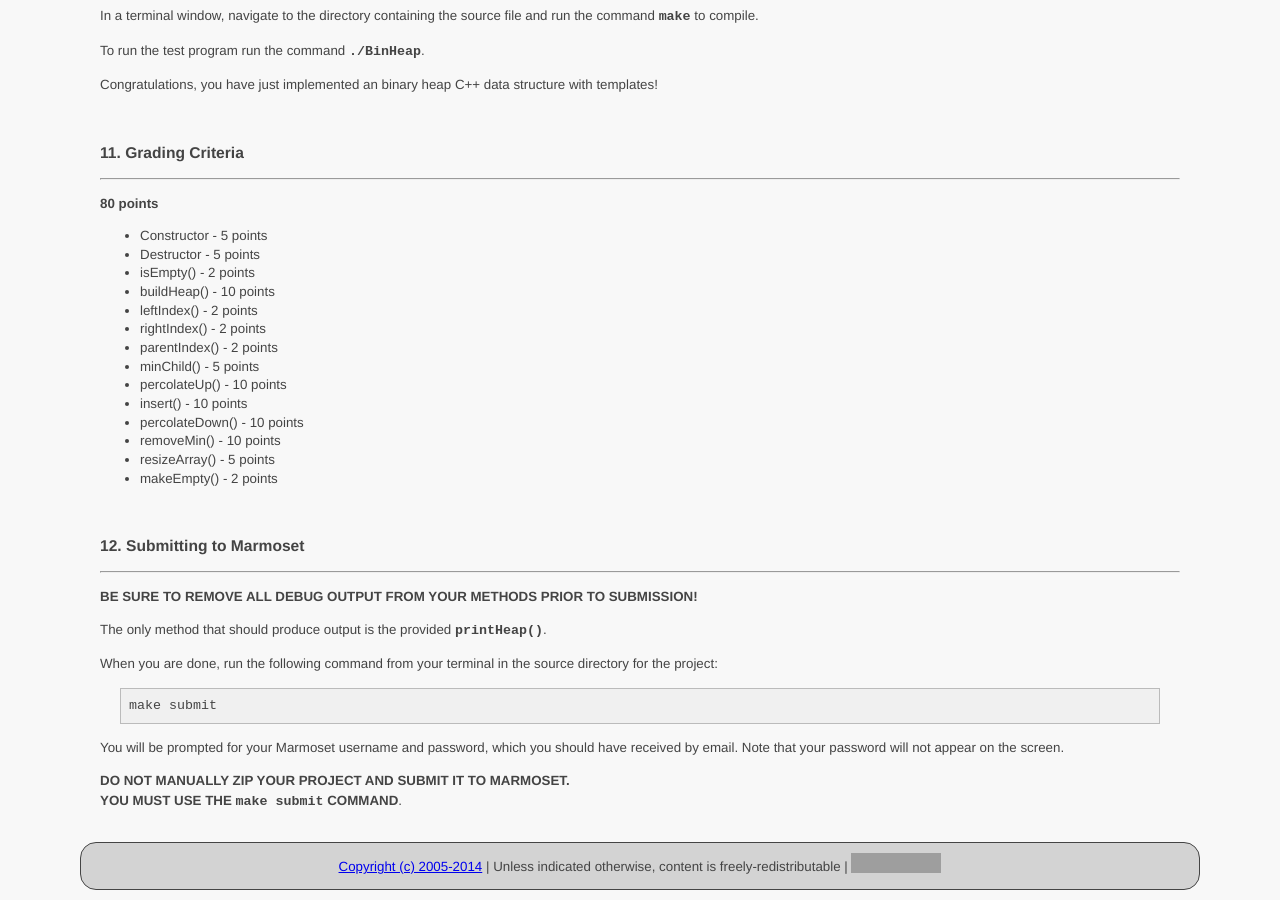
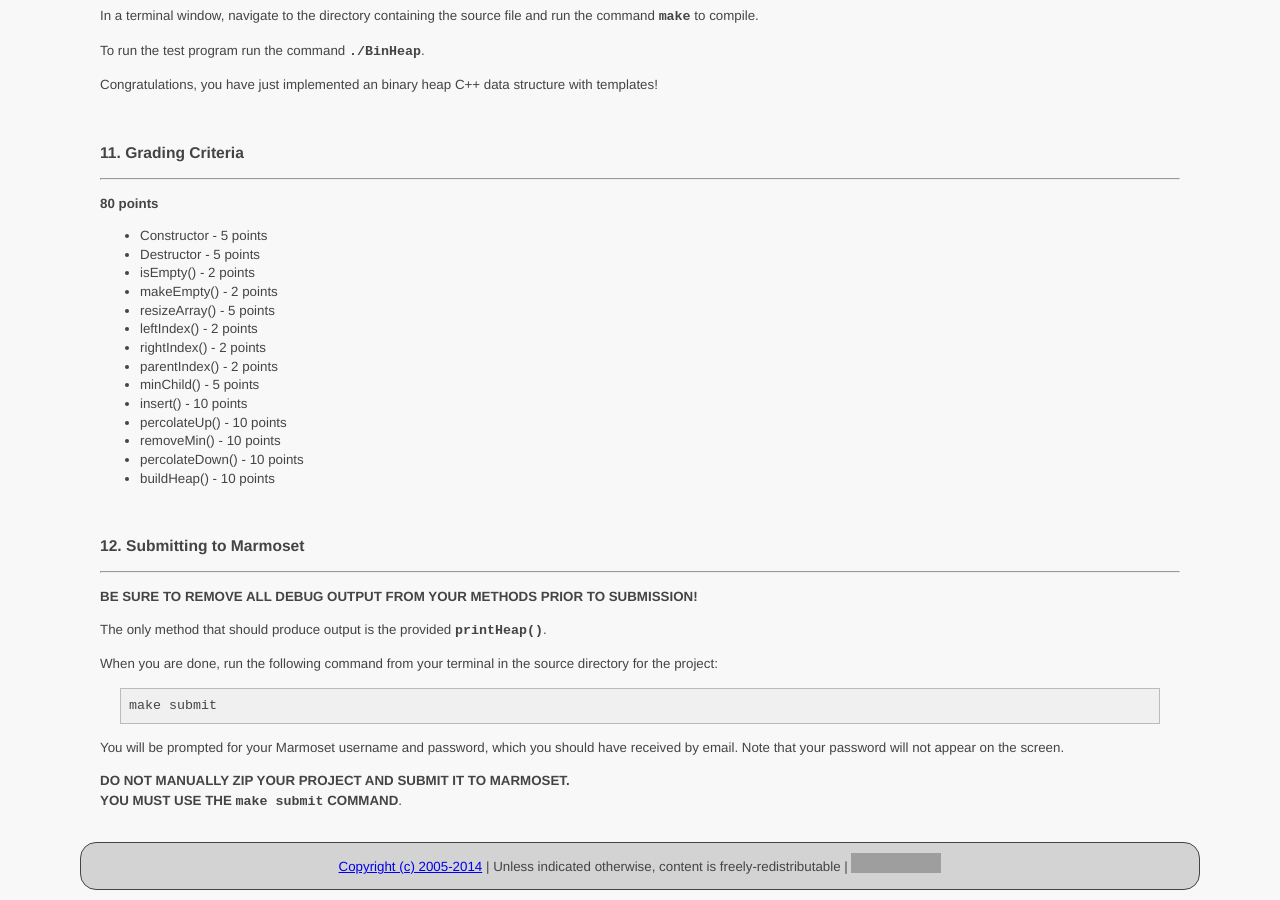
Before and after one commit to ycpcs/cs350-fall2014, a Jekyll site: the page built from assign/assign07.md, in a window 1280 px wide and 900 px high, scrolled down 3697 px. Built offline with Jekyll 4.4.1, drawn with Linux system fonts in a browser that asks for light colours; Markdown is read by kramdown in place of the engine named in the settings; grey boxes are pictures that could not be loaded.

```diff
--- a/assign/assign07.md
+++ b/assign/assign07.md
@@ -210,17 +210,17 @@ Congratulations, you have just implemented an binary heap C++ data structure wit
 * Constructor - 5 points
 * Destructor - 5 points
 * isEmpty() - 2 points
-* buildHeap() - 10 points
+* makeEmpty() - 2 points
+* resizeArray() - 5 points
 * leftIndex() - 2 points
 * rightIndex() - 2 points
 * parentIndex() - 2 points
 * minChild() - 5 points
+* insert() - 10 points
 * percolateUp() - 10 points
-* insert() - 10 points
+* removeMin() - 10 points
 * percolateDown() - 10 points
-* removeMin() - 10 points
-* resizeArray() - 5 points
-* makeEmpty() - 2 points
+* buildHeap() - 10 points
 
 
 
```
